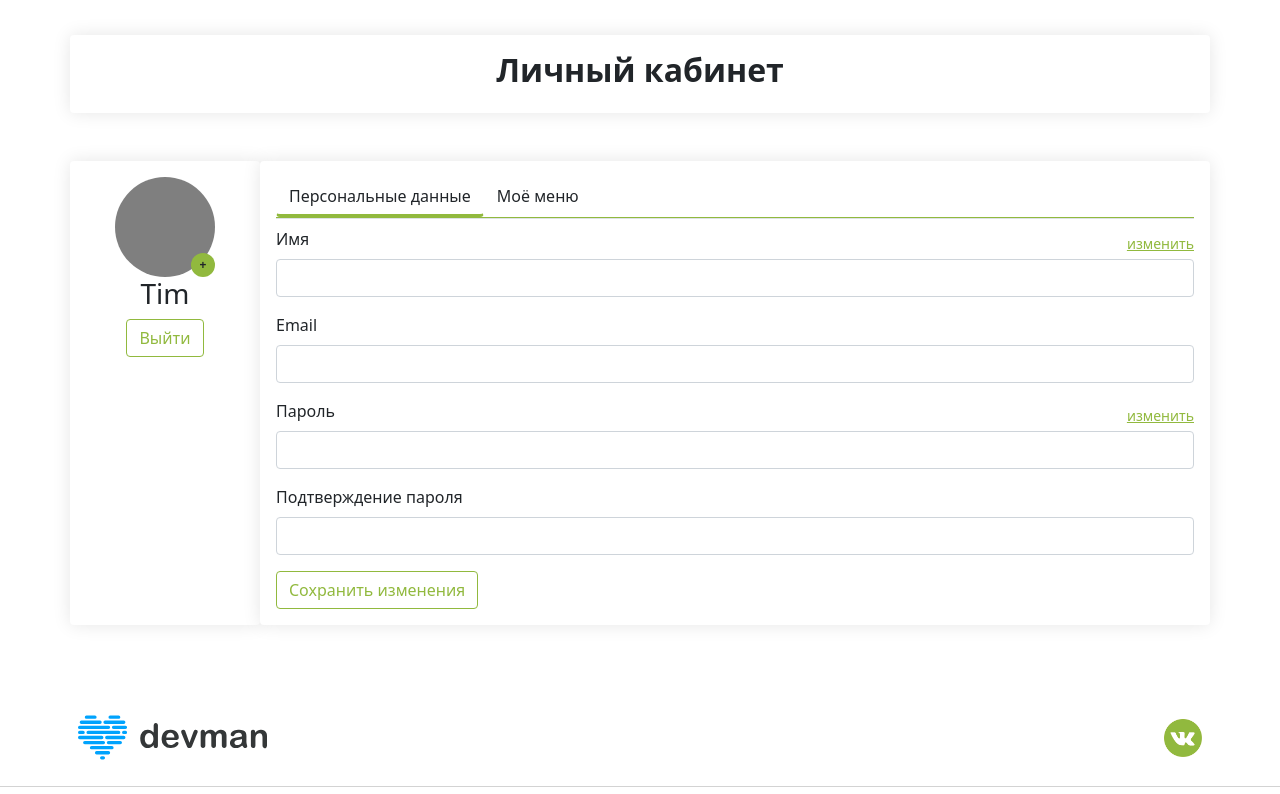
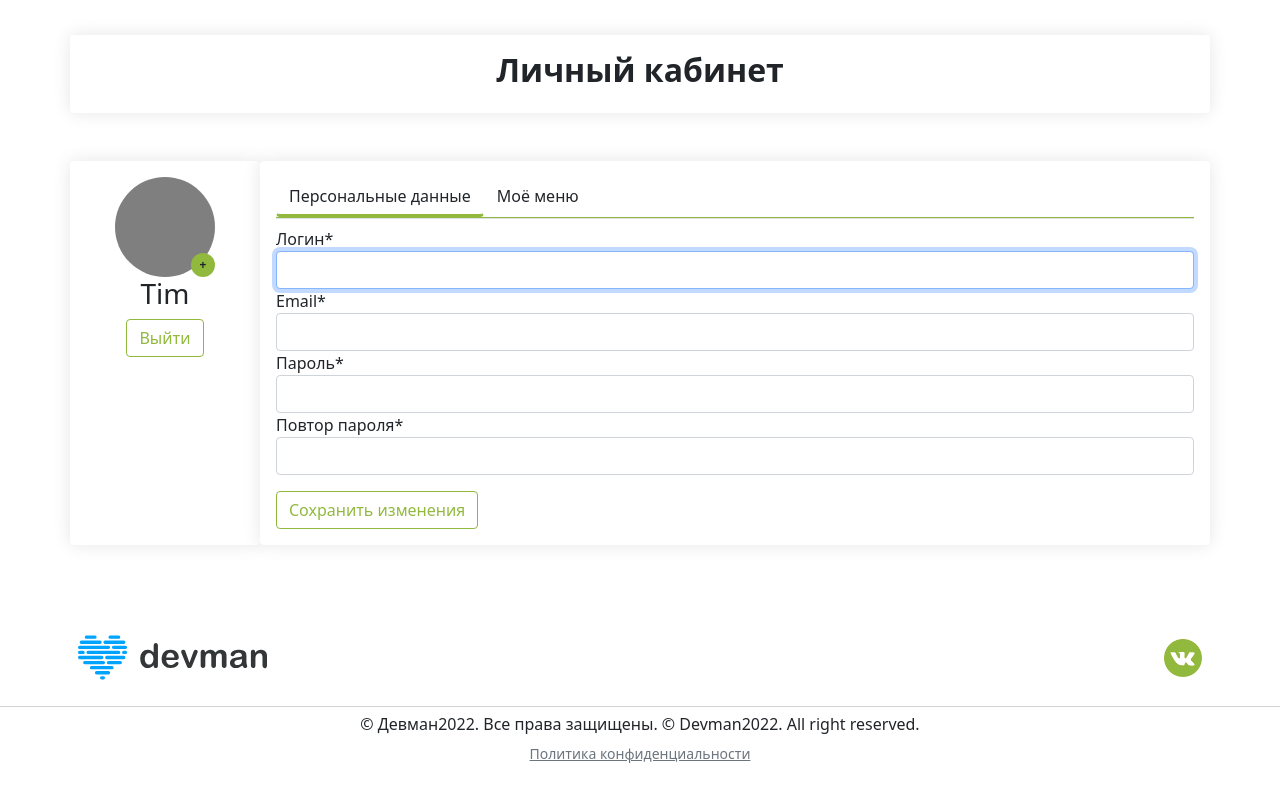
Before and after one commit to inkvizitor1991/food_plan, a Django app: template foodplan_app/templates/account.html in a window 1280 px wide. Shown: the part 82-876 px from the top of the page. After the commit the page ends 845 px from the top, so only its background shows below. Run offline with Django 3.2, Linux system fonts and the light colour scheme; the template is opened without the code that fills it: values that come from a table or form of the project are taken from there, others are empty; parts of the project's set-up code (start-up, migrations or seed data) failed here and were passed over; some libraries are stand-ins or nearby versions.

Commit message:
Create personal account

```diff
--- a/foodplan_app/forms.py
+++ b/foodplan_app/forms.py
@@ -15,8 +15,6 @@ class RegisterUserForm(UserCreationForm):
         fields = ('username', 'email', 'password1', 'password2')
 
 
-
-
 class LoginUserForm(AuthenticationForm):
     username = forms.CharField(label='Логин', widget=forms.TextInput)
     password = forms.CharField(label='Пароль', widget=forms.PasswordInput)
--- a/foodplan_app/templates/account.html
+++ b/foodplan_app/templates/account.html
@@ -3,7 +3,6 @@
 {% load crispy_forms_tags %}
 
 {% block content %}
-{% csrf_token %}
     <header>
         <nav class="navbar navbar-expand-md navbar-light fixed-top navbar__opacity">
             <div class="container">
@@ -49,30 +48,10 @@
                             </ul>
                             <div class="tab-content mt-2">
                                 <div class="tab-pane fade show active" id="data">
-                                    <form action="">
+                                    <form method="POST">
+                                        {% csrf_token %}
                                         <div class="mb-3">
-                                            <div class="d-flex align-items-center justify-content-between">
-                                                <label for="exampleInputEmail1" class="form-label">Имя</label>
-                                                <small><a href="#" class="link-dark foodplan_green">изменить</a></small>
-                                            </div>
-
-                                            <input type="text" class="form-control" id="name">
-                                        </div>
-                                        <div class="mb-3">
-                                            <label for="exampleInputEmail1" class="form-label">Email</label>
-                                            <input type="email" class="form-control" id="email" aria-describedby="emailHelp">
-                                        </div>
-                                        <div class="mb-3">
-                                            <div class="d-flex align-items-center justify-content-between">
-                                                <label for="exampleInputPassword1" class="form-label">Пароль</label>
-                                                <small><a href="#" class="link-dark foodplan_green">изменить</a></small>
-                                            </div>
-
-                                            <input type="password" class="form-control" id="password">
-                                        </div>
-                                        <div class="mb-3">
-                                            <label for="exampleInputPassword1" class="form-label">Подтверждение пароля</label>
-                                            <input type="password" class="form-control" id="PasswordConfirm">
+                                        {{ form|crispy }}
                                         </div>
                                         <div class="d-block">
                                             <button type="submit" class="btn btn-outline-success foodplan_green foodplan__border_green">Сохранить
--- a/foodplan_app/urls.py
+++ b/foodplan_app/urls.py
@@ -3,20 +3,14 @@ from django.contrib.auth.views import LogoutView
 from .views import (
     BaseViews, LoginUserView,
     RegistrationView, OrderViews,
-    AccountViews
+    account
 )
-
-
-
-
-
-
 
 urlpatterns = [
     path('', BaseViews.as_view(), name='base'),
     path('order/', OrderViews.as_view(), name='order'),
     path('login/', LoginUserView.as_view(), name='login'),
-    path('account/',AccountViews.as_view(), name='account'),
+    path('account/', account, name='account'),
     path('logout/', LogoutView.as_view(next_page='/'), name='logout'),
     path('registration/', RegistrationView.as_view(), name='registration')
 ]
```
Also changed, not shown: foodplan_app/views.py (+19 -9 lines).
